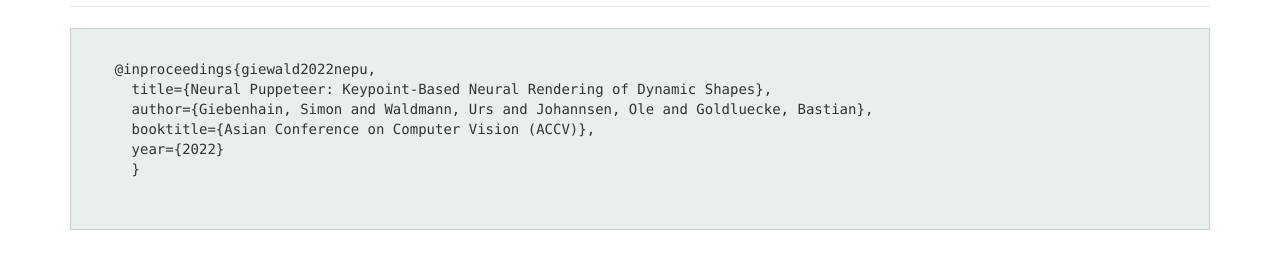
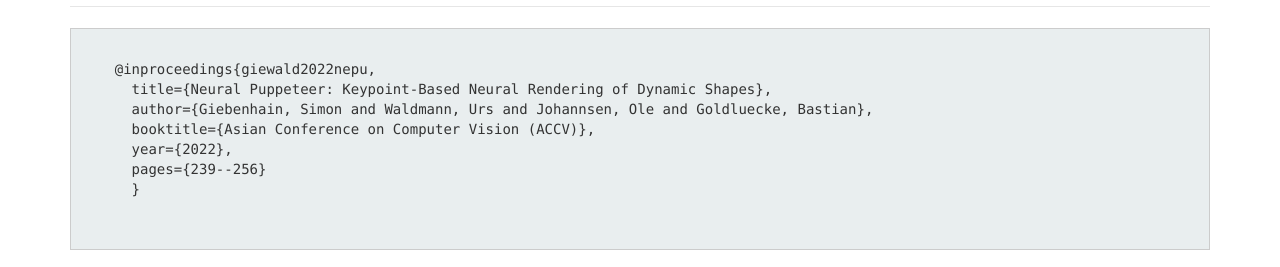
Before and after one commit to urs-waldmann/NePu, a plain HTML site: page index.html in a window 1280 px wide. Shown: the part 5640-5907 px from the top of the page. Drawn offline with Linux system fonts and the light colour scheme.

Commit message:
Update paper and supplementary PDF and update citation.

```diff
--- a/index.html
+++ b/index.html
@@ -259,7 +259,8 @@
       title={Neural Puppeteer: Keypoint-Based Neural Rendering of Dynamic Shapes},
       author={Giebenhain, Simon and Waldmann, Urs and Johannsen, Ole and Goldluecke, Bastian},
       booktitle={Asian Conference on Computer Vision (ACCV)},
-      year={2022}
+      year={2022},
+      pages={239--256}
       }
                             </code>
                         </pre>
```
